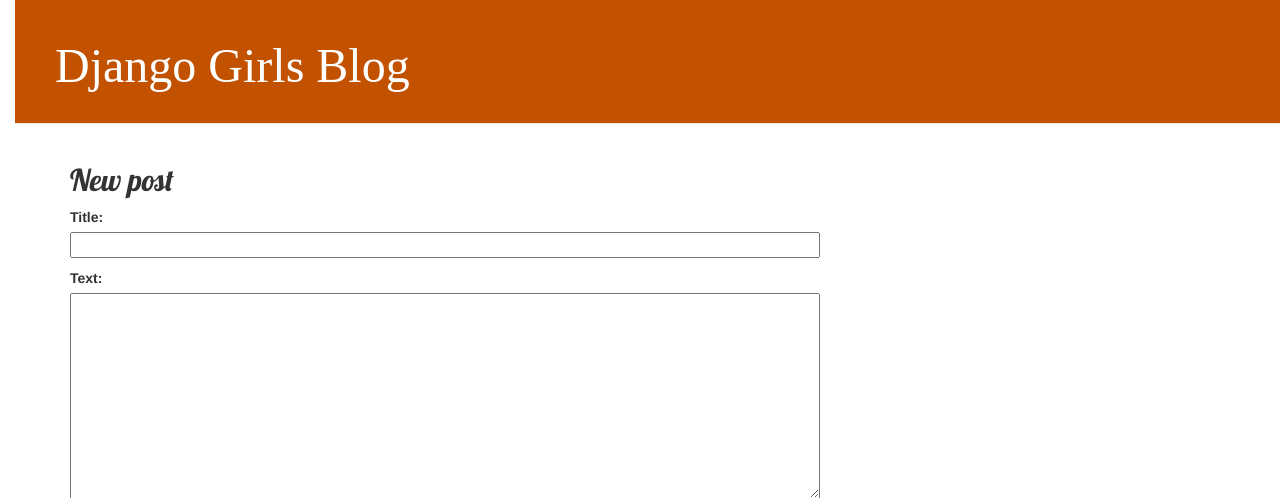
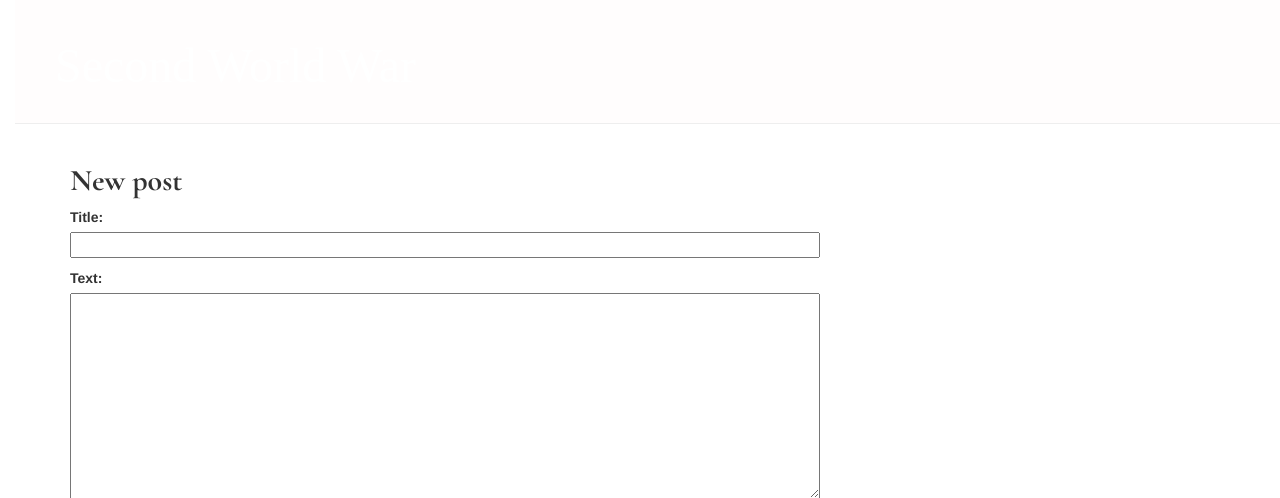
Before and after one commit to Dinawein/my-first-blog, a Django app: page /post/new/ in a window 1280 px wide. Shown: the top 498 px of the page. Run offline with Django 3.2, Linux system fonts and the light colour scheme; some libraries are stand-ins or nearby versions.

Commit message:
Added view and template for detailed blog post as well as CSS for the site.

```diff
--- a/blog/static/css/blog.css
+++ b/blog/static/css/blog.css
@@ -1,12 +1,12 @@
 h1 a, h2 a {
-    color: #263039;
+    color: #202022;
     font-family: 'EB Garamond';
 }
 body {
     padding-left: 15px;
 }
 .page-header {
-    background-color: #C25100;
+    background-color: #fffdfd;
     margin-top: 0;
     padding: 20px 20px 20px 40px;
 }
@@ -22,7 +22,7 @@
 }
 
 h1, h2, h3, h4 {
-    font-family: 'Lobster', cursive;
+    font-family: 'Cormorant Garamond', serif;
 }
 
 .date {
--- a/blog/templates/blog/base.html
+++ b/blog/templates/blog/base.html
@@ -1,10 +1,10 @@
 {% load static %}
 <html>
     <head>
-        <title>Django Girls blog</title>
+        <title>Second World War</title>
         <link rel="stylesheet" href="//maxcdn.bootstrapcdn.com/bootstrap/3.2.0/css/bootstrap.min.css">
         <link rel="stylesheet" href="//maxcdn.bootstrapcdn.com/bootstrap/3.2.0/css/bootstrap-theme.min.css">
-        <link href='//fonts.googleapis.com/css?family=Lobster&subset=latin,latin-ext' rel='stylesheet' type='text/css'>
+        <link href="https://fonts.googleapis.com/css2?family=Cormorant+Garamond:wght@700&display=swap" rel="stylesheet">
         <link rel="stylesheet" href="{% static 'css/blog.css' %}">
     </head>
     <body>
@@ -12,7 +12,7 @@
             {% if user.is_authenticated %}
                 <a href="{% url 'post_new' %}" class="top-menu"><span class="glyphicon glyphicon-plus"></span></a>
             {% endif %}
-            <h1><a href="/">Django Girls Blog</a></h1>
+            <h1><a href="/">Second World War</a></h1>
         </div>
         <div class="content container">
             <div class="row">
--- a/mysite/settings.py
+++ b/mysite/settings.py
@@ -23,7 +23,7 @@
 SECRET_KEY = 'd9w67^*cyq90%76s^%6oy72=h!xy3m(34*e-33%^zq3_vgv6-o'
 
 # SECURITY WARNING: don't run with debug turned on in production!
-DEBUG = True
+DEBUG = False
 
 ALLOWED_HOSTS = ['127.0.0.1', '.pythonanywhere.com']
 
```
